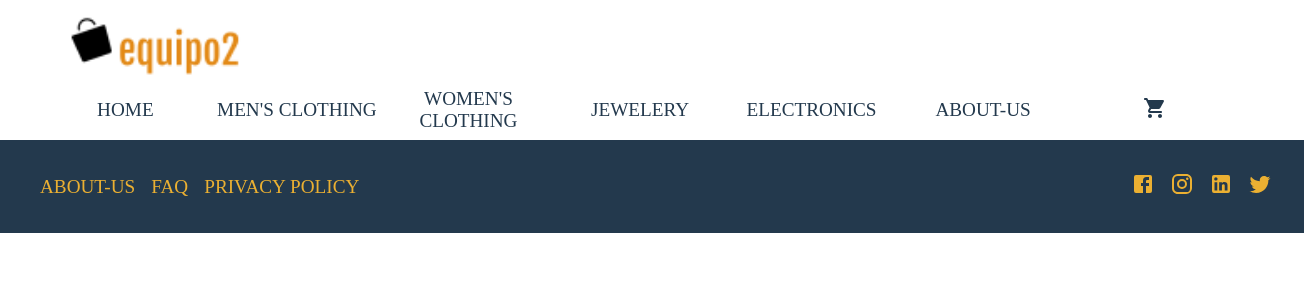
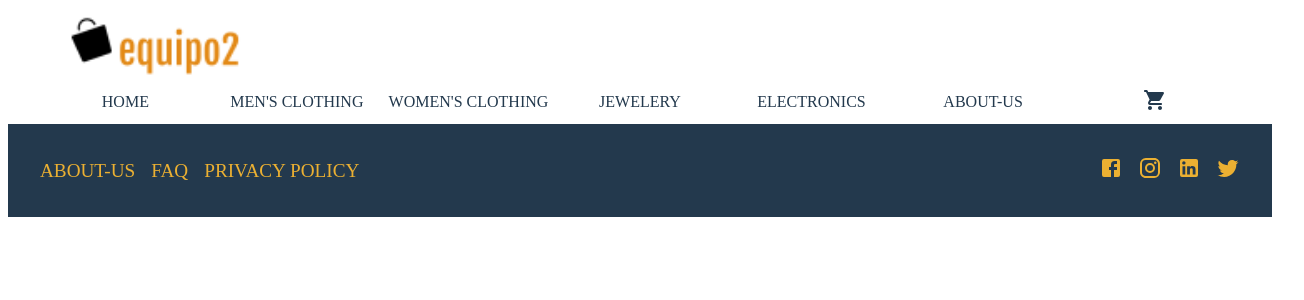
Before and after one commit to ultrapotros/christmas-project, a React (Create React App) app in the folder equipo2/: page / in a window 1280 px wide. Shown: the top 300 px of the page, 1304 px wide, since content can reach past the window. Built offline with nearby package versions, Linux system fonts and the light colour scheme; no server answers.

Commit message:
padding removed

```diff
--- a/equipo2/src/components/Footer/component.css
+++ b/equipo2/src/components/Footer/component.css
@@ -7,7 +7,7 @@
     grid-template-columns: repeat( auto-fit, minmax(320px, 1fr) );
     align-items: center;
     justify-content: space-between;
-    padding: 2rem;
+    padding: 2rem 0;
     row-gap: 1rem;
 }
 #nav {
@@ -21,11 +21,13 @@
     gap: 15px;
     justify-content: flex-end;
     align-items: center;
-    margin-right: 3rem;
 }
-a {
+#nav a, #social a {
     font-size:1.2rem;
     text-decoration: none;
     color: rgb(235, 176, 50);
     text-transform: uppercase;
 }
+#social a:last-child {
+    margin-right: 2rem;
+}
```
